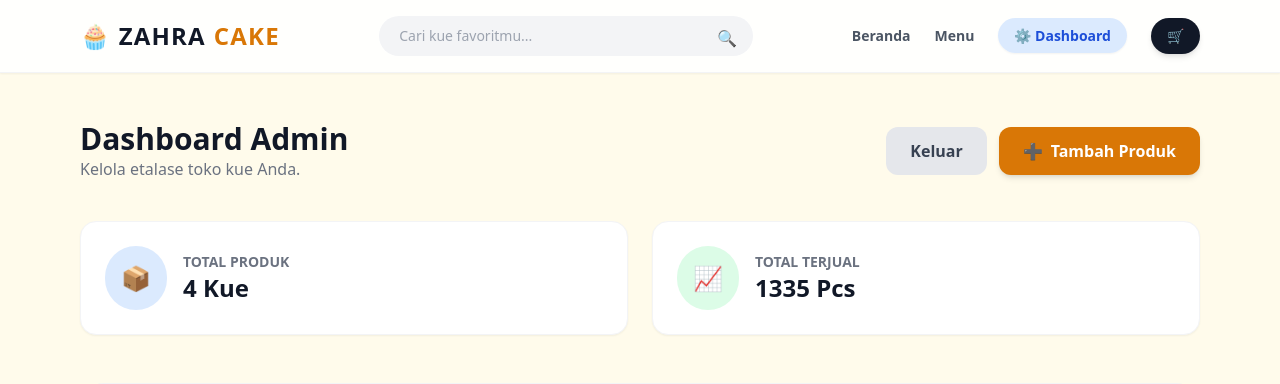
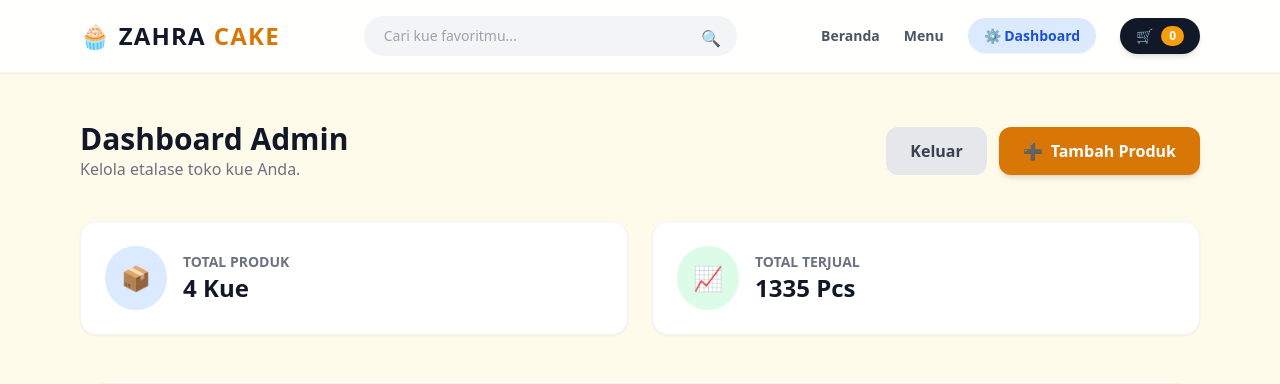
Before and after one commit to taufikkkkkk/website-toko-kue, a Flask app: page /dashboard in a window 1280 px wide. Shown: the top 384 px of the page. Run offline with Flask 3, Linux system fonts and the light colour scheme; the visitor is signed in with stand-in values (Sample User, id 1); some libraries are stand-ins or nearby versions.

Commit message:
Fix: Memperbaiki angka keranjang yang nyangkut di angka 0

```diff
--- a/templates/base.html
+++ b/templates/base.html
@@ -42,13 +42,14 @@
                 <li>
                     <a href="{{ url_for('halaman_keranjang') }}" class="flex items-center gap-2 bg-gray-900 hover:bg-amber-600 text-white transition px-4 py-2 rounded-full shadow-md hover:shadow-lg">
                         🛒
-                        {% set total_item = 0 %}
+                        <!-- Gunakan namespace agar angka bisa dihitung di dalam loop -->
+                        {% set ns = namespace(total=0) %}
                         {% if session.get('keranjang') %}
                             {% for item in session['keranjang'] %}
-                                {% set total_item = total_item + item.qty %}
+                                {% set ns.total = ns.total + item.qty %}
                             {% endfor %}
-                            <span class="bg-amber-500 text-white rounded-full px-2 py-0.5 text-xs font-extrabold">{{ total_item }}</span>
                         {% endif %}
+                        <span class="bg-amber-500 text-white rounded-full px-2 py-0.5 text-xs font-extrabold">{{ ns.total }}</span>
                     </a>
                 </li>
             </ul>
```
